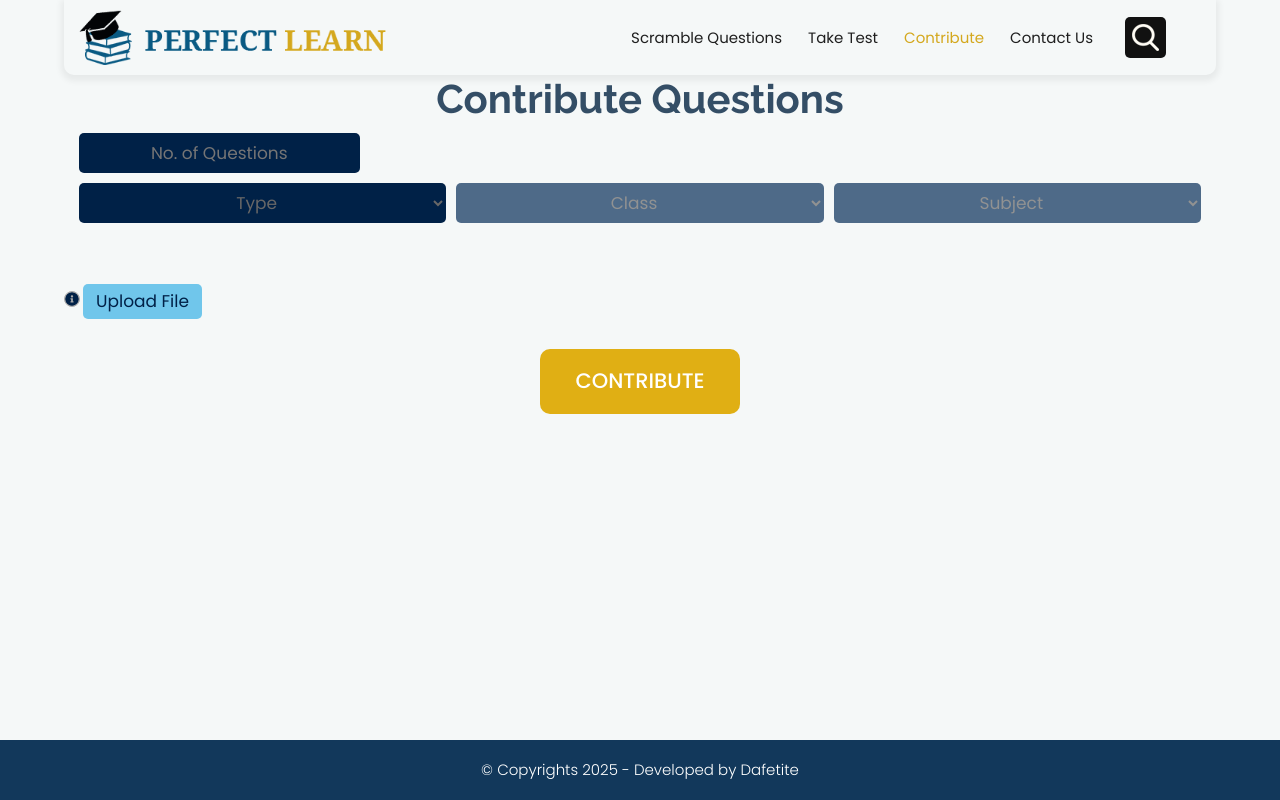
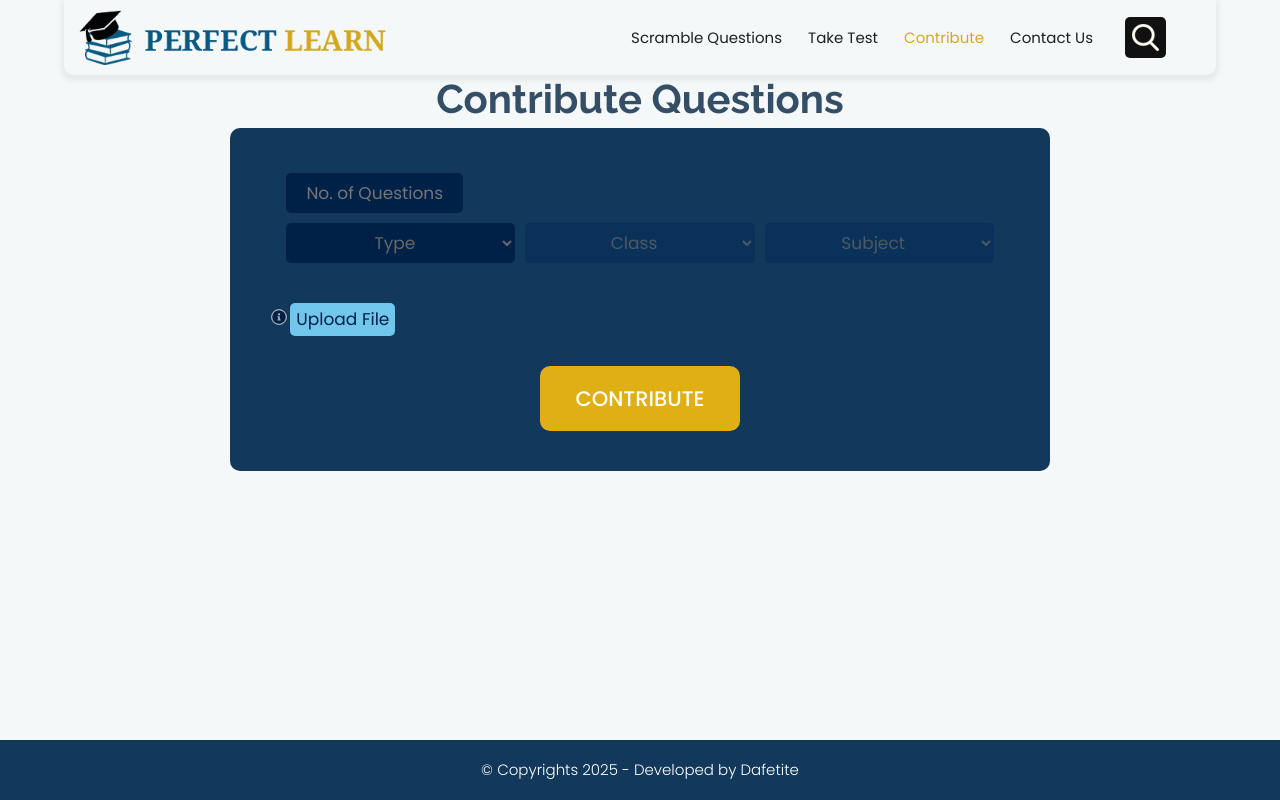
Before and after one commit to DafetiteOgaga/studdiebudie_frontend, a React (Create React App) app: page /contribute in a window 1280 px wide. Built offline with nearby package versions, Linux system fonts and the light colour scheme.

Commit message:
made some styling fixes

```diff
--- a/src/statics/css/style.css
+++ b/src/statics/css/style.css
@@ -2011,6 +2011,7 @@ ul.social_icon li {
 	/* background: #002147; */
 	background: #12385b;
     padding: 15px 0;
+	margin-top: 1%;
 }
 
 .footer_bottom p.crp {
@@ -2231,7 +2232,7 @@ section.inner_banner h3 {
     /* color: #676767; */
 	color: #002147;
 	border-radius: 5px;
-	padding: 2px 13px;
+	/* padding: 2px 13px; */
 }
 .image_file {
     background: #095a83;
@@ -2467,6 +2468,13 @@ section.inner_banner h3 {
 	border-radius: 10px;
 }
 
+.contribute_bg {
+	background: #12385b;
+	padding: 40px 0;
+	margin: 0 18%;
+	border-radius: 10px;
+}
+
 .tests_bg {
 	background: #12385b;
 	padding: 40px 20px 30px 20px;
```
